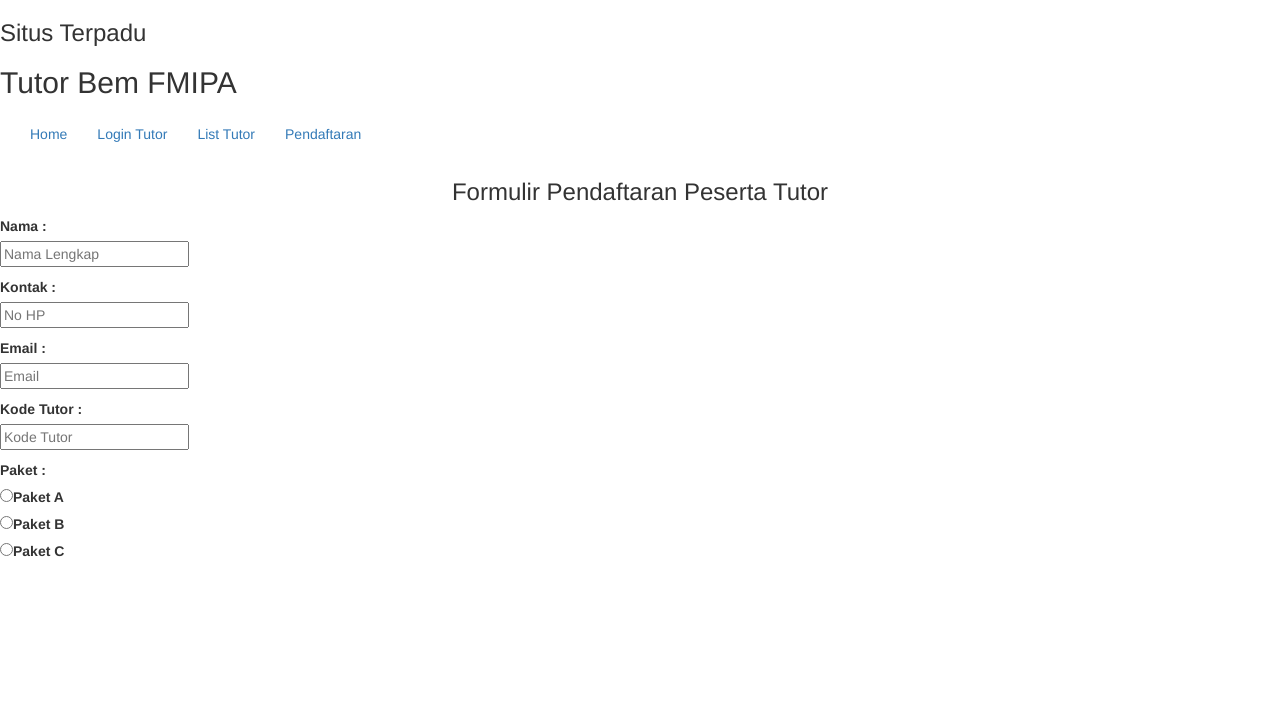
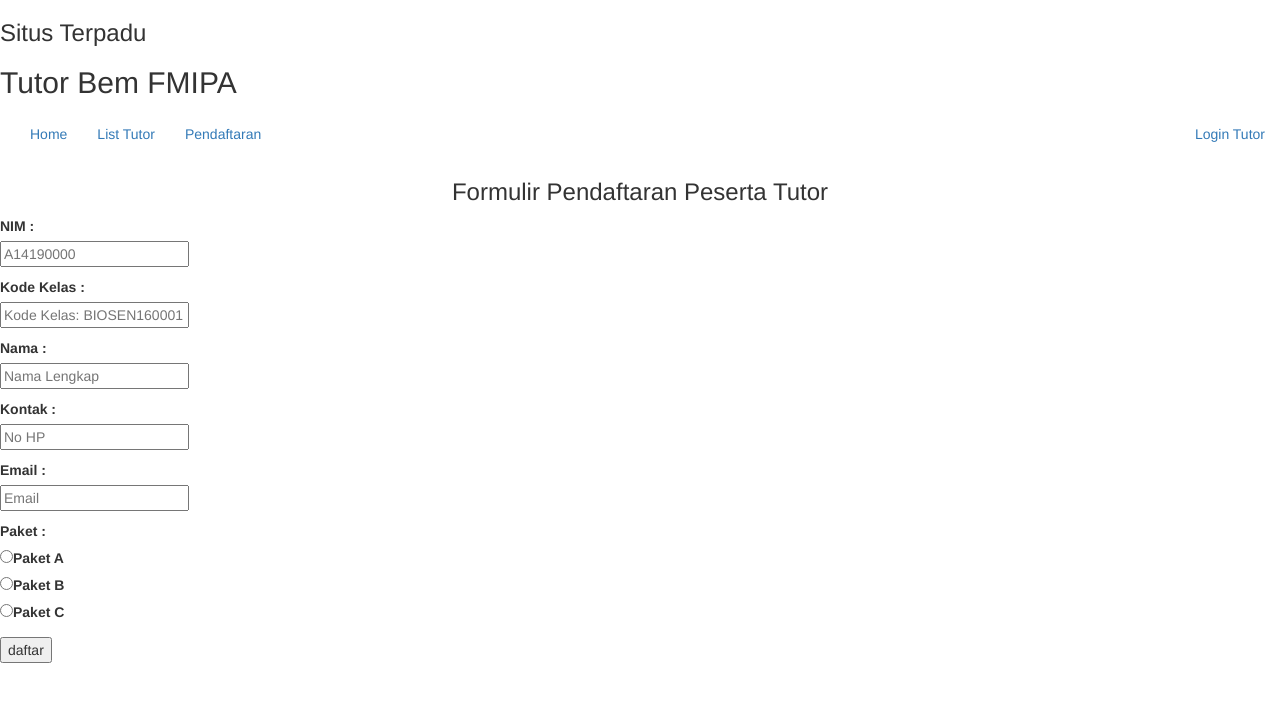
Before and after one commit to jokoGemblonG/Digitalisasi-Tutor-BEM-FMIPA, a PHP site: page /Form_daftar.php in a window 1280 px wide. Shown: the top 702 px of the page. Run offline with PHP 8.4, Linux system fonts and the light colour scheme.

Commit message:
Update Form_daftar.php

```diff
--- a/PHP-Digital/Form_daftar.php
+++ b/PHP-Digital/Form_daftar.php
@@ -16,20 +16,30 @@
 		<div class="container-fluid">
 		<ul class="nav navbar-nav">
 			<li class="active"><a href="index.php">Home</a></li>
-			<li><a href="login.php"> Login Tutor</a></li>
 			<li><a href="list tutor.php"> List Tutor</a></li>
 			<li><a href="Form_daftar.php"> Pendaftaran</a></li>
+		</ul>
+		<ul class="nav navbar-nav navbar-right">
+			<li><a href="login.php"> Login Tutor</a></li>
 		</ul>
 	  </div>
 	 </nav>
 	<body>
 
 		<h3 style="text-align:center;">Formulir Pendaftaran Peserta Tutor</h3>
-		<formaction="prosesdaftar.php" method="POST">
+		<form action="prosesdaftar.php" method="POST">
 			<fieldset>
 			<p>
+				<label for='id_pendaftar'>NIM : </label></br>
+				<input type='text' name='id_pendaftar' placeholder='A14190000'>
+			</p>
+			<p>
+				<label for='IDK'>Kode Kelas : </label></br>
+				<input type='text' name='IDK' placeholder='Kode Kelas: BIOSEN160001'>
+			</p>
+			<p>
 				<label for='Nama_pendaftar'>Nama : </label></br>
-			<input type='text' name='nama' placeholder='Nama Lengkap'/>
+				<input type='text' name='Nama_pendaftar' placeholder='Nama Lengkap'/>
 			</p>
 			<p>
 				<label for='kontak'>Kontak : </label></br>
@@ -40,9 +50,6 @@
 				<input type='email' name='email' placeholder='Email'>
 			</p>
 			<p>
-			<label for='id_availability'>Kode Tutor : </label></br>
-			<input type='text' name='id_availability' placeholder='Kode Tutor'>
-		<p>
 				<label for='paket'>Paket : </label>
 					</br>
 					<label><input type='radio' name='paket' value='A'>Paket A</label>
@@ -51,5 +58,8 @@
 					</br>
 					<label><input type='radio' name='paket' value='C'>Paket C</label>
 			</p>
+			<p>
+				<input type='submit' value='daftar' name='daftar'/>
+			</p>
 		</fieldset></form>
 	</body></html>
```
Lines whose indentation alone changed are shown as unchanged.
